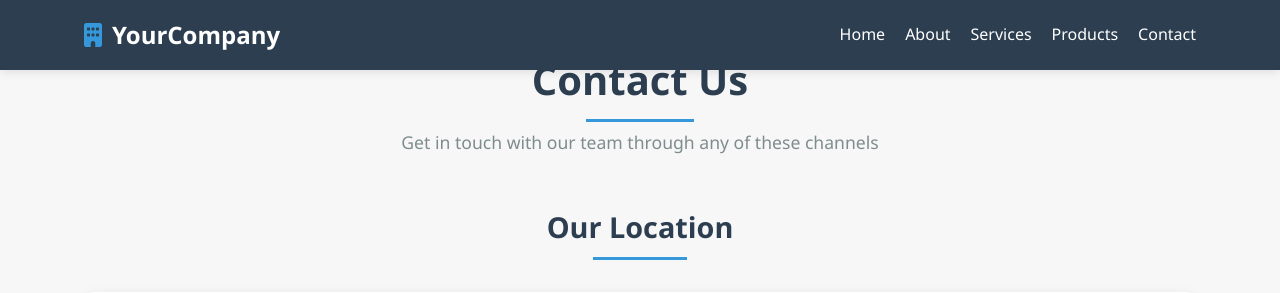
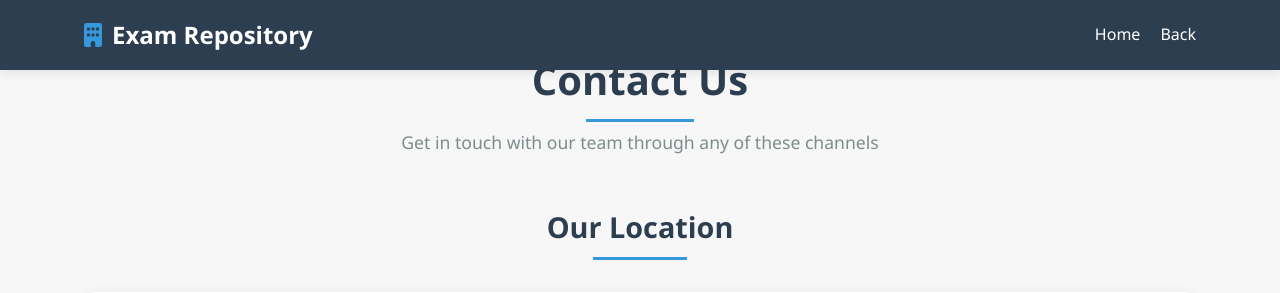
Before and after one commit to Himanshusingh777/Exam_minor_pr, a Flask app: page /contact in a window 1280 px wide. Shown: the top 293 px of the page. Run offline with Flask 3, Linux system fonts and the light colour scheme.

Commit message:
contact.html

```diff
--- a/templates/contact.html
+++ b/templates/contact.html
@@ -721,13 +721,11 @@
     <header id="header">
         <div class="container">
             <nav>
-                <a href="#" class="logo"><i class="fas fa-building"></i> YourCompany</a>
+                <a href="#" class="logo"><i class="fas fa-building"></i> Exam Repository</a>
                 <ul class="nav-links" id="navLinks">
-                    <li><a href="#">Home</a></li>
-                    <li><a href="#">About</a></li>
-                    <li><a href="#">Services</a></li>
-                    <li><a href="#">Products</a></li>
-                    <li><a href="#">Contact</a></li>
+                    <li><a href="/">Home</a></li>
+                    <li><a href="/">Back</a></li>
+
                 </ul>
                 <button class="hamburger" id="hamburger">
                     <i class="fas fa-bars"></i>
```
